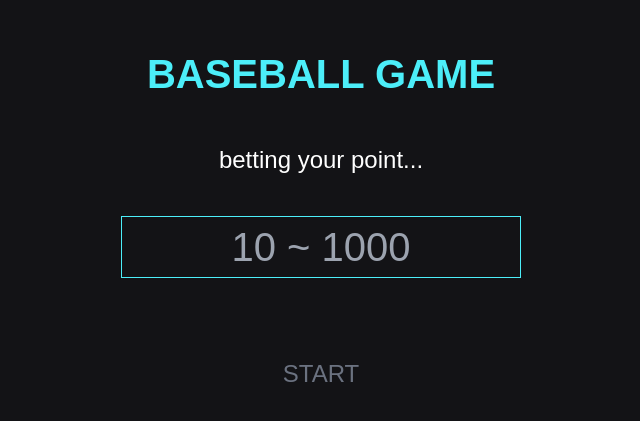
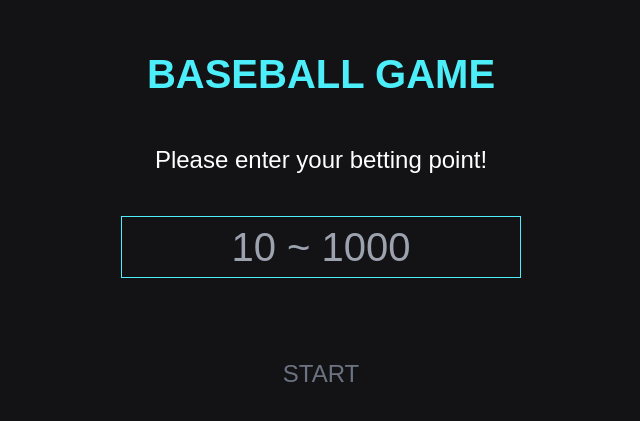
Before and after one commit to KEEPER31337/Game-Baseball, a React (Create React App) app: page / in a window 1280 px wide. Shown: the part 183-604 px from the top of the page, without its empty margins (319-959 px from the left). Built offline with nearby package versions, Linux system fonts and the light colour scheme; no server answers.

Commit message:
feat : GameEnd컴포넌트 제거 및 GameStart내부에서 플레이 여부 api 호출

```diff
--- a/src/App.tsx
+++ b/src/App.tsx
@@ -1,13 +1,11 @@
 import React, { useState } from 'react';
 import GameStart from './screens/GameStart';
 import GamePlay from './screens/GamePlay';
-import GameEnd from './screens/GameEnd';
-import { useGameStartMutation, useGetIsAlreadyPlayedQuery } from './api/baseballApi';
+import { useGameStartMutation } from './api/baseballApi';
 
 const App = () => {
   const [bettingPoint, setBettingPoint] = useState<string>('');
   const [playMode, setPlayMode] = useState(false);
-  const { data: isPlayed } = useGetIsAlreadyPlayedQuery();
   const { mutate: gameStart } = useGameStartMutation();
 
   const handleStart = () => {
@@ -17,16 +15,10 @@ const App = () => {
 
   return (
     <div className="grid h-screen w-screen place-items-center bg-mainBlack">
-      {isPlayed ? (
-        <GameEnd />
+      {playMode ? (
+        <GamePlay />
       ) : (
-        <div>
-          {playMode ? (
-            <GamePlay />
-          ) : (
-            <GameStart onStart={handleStart} bettingPoint={bettingPoint} setBettingPoint={setBettingPoint} />
-          )}
-        </div>
+        <GameStart onStart={handleStart} bettingPoint={bettingPoint} setBettingPoint={setBettingPoint} />
       )}
     </div>
   );
--- a/src/screens/GameEnd.tsx
+++ /dev/null
@@ -1,12 +0,0 @@
-import React from 'react';
-
-const GameEnd = () => {
-  return (
-    <div className="flex h-full w-full flex-col place-content-center place-items-center">
-      <div className="mb-10 text-[40px] font-bold text-pointBlue">BASEBALL GAME</div>
-      <div className="mb-10 text-2xl">You&apos;ve already played the game!</div>
-    </div>
-  );
-};
-
-export default GameEnd;
--- a/src/screens/GameStart.tsx
+++ b/src/screens/GameStart.tsx
@@ -1,4 +1,5 @@
 import React, { useState } from 'react';
+import { useGetIsAlreadyPlayedQuery } from '../api/baseballApi';
 
 const MIN_BETTING_POINT = 10;
 const MAX_BETTING_POINT = 1000;
@@ -10,10 +11,17 @@ interface GameStartProps {
 }
 
 const GameStart = ({ onStart, bettingPoint, setBettingPoint }: GameStartProps) => {
+  const { data: isPlayed } = useGetIsAlreadyPlayedQuery();
+
   return (
     <div className="flex h-full w-full flex-col place-content-center place-items-center">
       <div className="mb-10 text-[40px] font-bold text-pointBlue">BASEBALL GAME</div>
-      <div className="mb-10 text-2xl">betting your point...</div>
+
+      {isPlayed ? (
+        <div className="mb-10 text-2xl">You$ve already played the game</div>
+      ) : (
+        <div className="flex flex-col place-content-center place-items-center">
+          <div className="mb-10 text-2xl">Please enter your betting point!</div>{' '}
           <input
             value={bettingPoint}
             onChange={(e) => {
@@ -36,6 +44,8 @@ const GameStart = ({ onStart, bettingPoint, setBettingPoint }: GameStartProps) =
             START
           </button>
         </div>
+      )}
+    </div>
   );
 };
 
```
Lines whose indentation alone changed are shown as unchanged.
